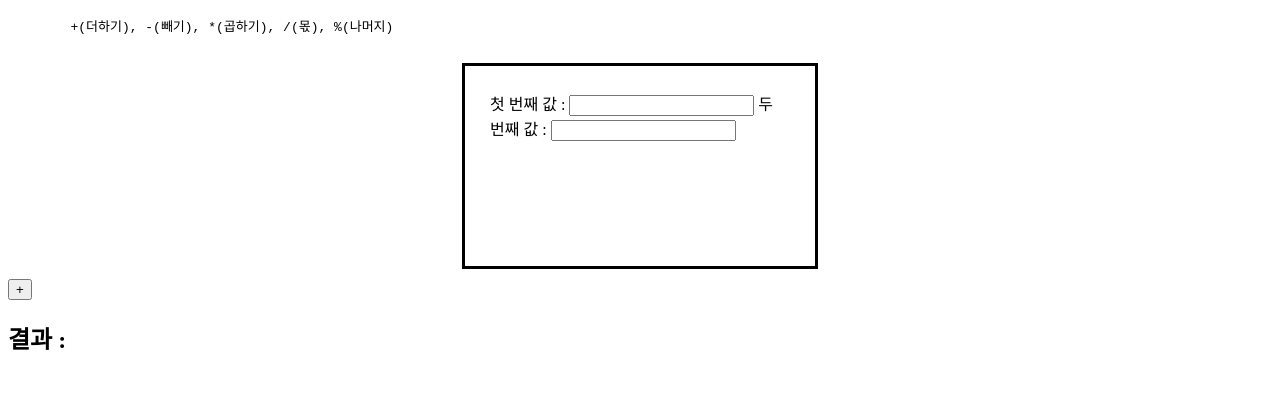
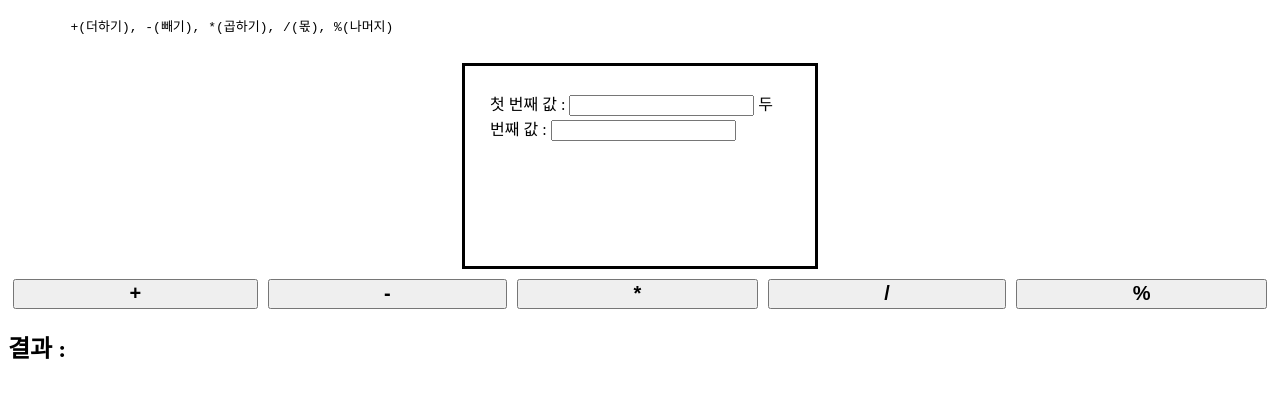
Before and after one commit to tiradovi/03_JavaScript, a plain HTML site: page html/03_연산자.html in a window 1280 px wide. Shown: the part 119-516 px from the top of the page. Drawn offline with Linux system fonts and the light colour scheme.

Commit message:
계산기

```diff
--- a/css/03_연산자.css
+++ b/css/03_연산자.css
@@ -9,3 +9,13 @@
   display: flex;
   margin-top: 10px;
 }
+.btn-row > button {
+  height: 30px;
+  margin: 0 5px;
+  flex-grow: 1;
+  font-size: 20px;
+  font-weight: bold;
+}
+#계산결과 {
+  color: red;
+}
--- a/html/03_연산자.html
+++ b/html/03_연산자.html
@@ -23,46 +23,14 @@
     <div class="row btn-row">
       <!-- 버튼 클릭 시 plusFn() 함수 호출(실행) -->
       <button onclick="plusFn()">+</button>
+      <button onclick="minusFn()">-</button>
+      <button onclick="multiFn()">*</button>
+      <button onclick="divFn()">/</button>
+      <button onclick="modFn()">%</button>
     </div>
     <div class="row">
       <h2>결과 : <span id="계산결과"></span></h2>
     </div>
-    <script>
-      //변수 선언
-
-      //document(문서): HTML문서 파일 내에서
-      //get           : 가져오다.
-      //Element       : HTML 요소
-      //ById          : 아이디가 일치하는
-
-      function plusFn() {
-        const number1 = document.getElementById("input1").value;
-        const number2 = document.getElementById("input2").value;
-        // "문자열" + 숫자 = "문자열숫자"
-        // 코드 실행 중간에 문제 발생시 실행종료
-        alert("number1의 값: " + number1);
-        alert("number2의 값: " + number2);
-        /*
-        input 요소에 작성된 값은 무조건 문자열 (String) 형태이므로 이어쓰기
-        형변환 필요
-        Number(number1)
-        */
-        alert("두 수의 합 :" + number1 + number2);
-        alert("두 수의 합 :" + Number(number1) + Number(number2));
-        alert(Number(number1) + Number(number2));
-
-        /*
-        두 수의 합을 id가 "계산결과" 인 요소 (결과 변수)의
-        내부글자 (innerText,HTML 요소 내용)으로 대입하기 순서
-        */
-        // 1번 HTML 코드 내에서 <> 태그 내부에 id 값으로 계산 결과가 작성된 태그 찾기
-        // 2번 찾은 태그를 const result 라는 이름으로 값 담기
-        // 3번 result.innerText로 수의 합을 저장해서 사용자 화면에 보여주기
-        // result 뒤에는 소비자가 작성한 계산 값이 아니라 우리가 더한 계산 결과가 들어가야하기 때문
-        // .value를 붙이지 않음
-        const result = document.getElementById("계산결과");
-        result.innerText = Number(number1) + Number(number2);
-      }
-    </script>
+    <script src="../js/03_연산자.js"></script>
   </body>
 </html>
--- a/js/03_연산자.js
+++ b/js/03_연산자.js
@@ -0,0 +1,59 @@
+//변수 선언
+
+//document(문서): HTML문서 파일 내에서
+//get           : 가져오다.
+//Element       : HTML 요소
+//ById          : 아이디가 일치하는
+
+function plusFn() {
+  const number1 = document.getElementById("input1").value;
+  const number2 = document.getElementById("input2").value;
+  // "문자열" + 숫자 = "문자열숫자"
+  // 코드 실행 중간에 문제 발생시 실행종료
+  alert("number1의 값: " + number1);
+  alert("number2의 값: " + number2);
+  /*
+        input 요소에 작성된 값은 무조건 문자열 (String) 형태이므로 이어쓰기
+        형변환 필요
+        Number(number1)
+        */
+  alert("두 수의 합 :" + number1 + number2);
+  alert("두 수의 합 :" + Number(number1) + Number(number2));
+  alert(Number(number1) + Number(number2));
+
+  /*
+        두 수의 합을 id가 "계산결과" 인 요소 (결과 변수)의
+        내부글자 (innerText,HTML 요소 내용)으로 대입하기 순서
+        */
+  // 1번 HTML 코드 내에서 <> 태그 내부에 id 값으로 계산 결과가 작성된 태그 찾기
+  // 2번 찾은 태그를 const result 라는 이름으로 값 담기
+  // 3번 result.innerText로 수의 합을 저장해서 사용자 화면에 보여주기
+  // result 뒤에는 소비자가 작성한 계산 값이 아니라 우리가 더한 계산 결과가 들어가야하기 때문
+  // .value를 붙이지 않음
+  const result = document.getElementById("계산결과");
+  result.innerText = Number(number1) + Number(number2);
+}
+function minusFn() {
+  const number1 = document.getElementById("input1").value;
+  const number2 = document.getElementById("input2").value;
+  const result = document.getElementById("계산결과");
+  result.innerText = Number(number1) - Number(number2);
+}
+function multiFn() {
+  const number1 = document.getElementById("input1").value;
+  const number2 = document.getElementById("input2").value;
+  const result = document.getElementById("계산결과");
+  result.innerText = Number(number1) * Number(number2);
+}
+function divFn() {
+  const number1 = document.getElementById("input1").value;
+  const number2 = document.getElementById("input2").value;
+  const result = document.getElementById("계산결과");
+  result.innerText = Number(number1) / Number(number2);
+}
+function modFn() {
+  const number1 = document.getElementById("input1").value;
+  const number2 = document.getElementById("input2").value;
+  const result = document.getElementById("계산결과");
+  result.innerText = Number(number1) % Number(number2);
+}
```
